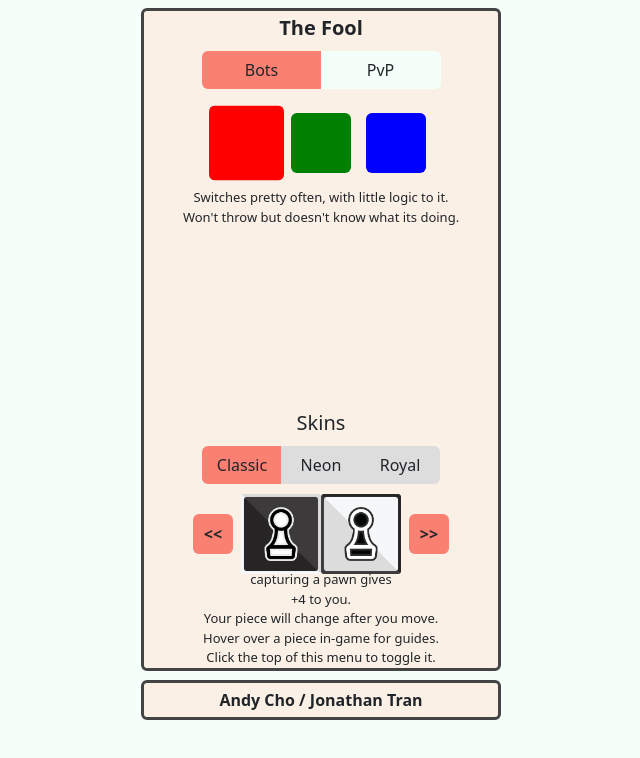
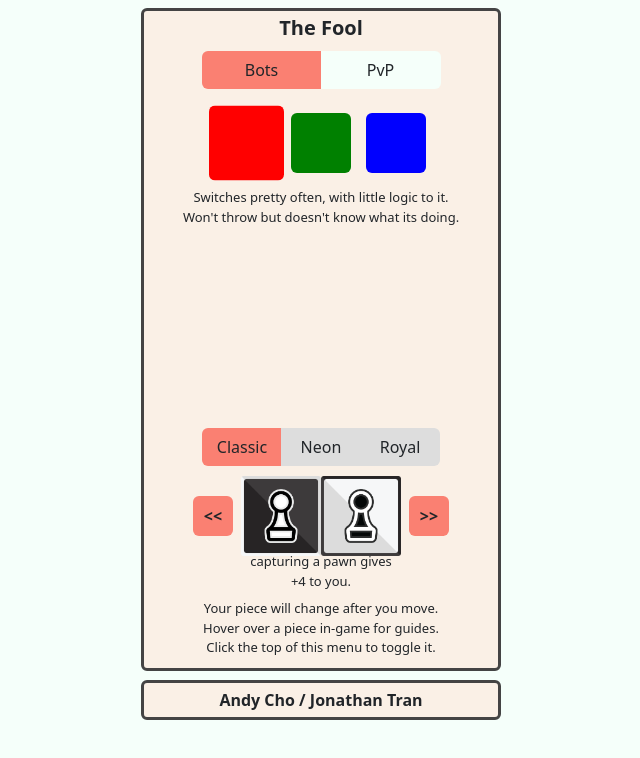
Before and after one commit to jotyot/switch-chess, a React (Vite) app: page / in a window 1280 px wide. Shown: the top 758 px of the page, without its empty margins (319-959 px from the left). Built offline with nearby package versions, Linux system fonts and the light colour scheme.

Commit message:
no lines

```diff
--- a/src/components/Game/HandUI.tsx
+++ b/src/components/Game/HandUI.tsx
@@ -56,6 +56,9 @@ function HandUI({
           width: squareSize + "px",
           ...transition,
           transitionDuration: "0.05s",
+          borderStyle: "solid",
+          borderWidth: "3px",
+          borderColor: Colors.dark,
         }}
         onClick={onClick}
       >
--- a/src/components/Menu/GameTips.tsx
+++ b/src/components/Menu/GameTips.tsx
@@ -1,6 +1,6 @@
 function GameTips() {
   return (
-    <div className="text-center" style={{ fontSize: "13px" }}>
+    <div className="text-center mt-2" style={{ fontSize: "13px" }}>
       <div>Your piece will change after you move.</div>
       <div>Hover over a piece in-game for guides.</div>
       <div>Click the top of this menu to toggle it.</div>
--- a/src/components/Menu/ItemButtons.tsx
+++ b/src/components/Menu/ItemButtons.tsx
@@ -42,7 +42,7 @@ function ItemButtons<T extends object>({
   return (
     <div>
       <PasswordPrompt out={prompt} onKeyDown={handleKeyDown} />
-      <div className="d-flex justify-content-center mt-2">
+      <div className="d-flex justify-content-center">
         <div className="btn-group">
           {groups.map((item, i) => (
             <div
--- a/src/components/Menu/OpponentCard.tsx
+++ b/src/components/Menu/OpponentCard.tsx
@@ -58,6 +58,7 @@ function OpponentCard({
         backgroundColor: Colors.secondary,
         transitionProperty: "height, padding-top",
         transitionDuration: ".5s",
+        transitionTimingFunction: "ease-in-out",
         paddingTop: "2px",
         overflow: "hidden",
         borderStyle: "solid",
@@ -77,7 +78,6 @@ function OpponentCard({
         {opponent.name}
       </div>
 
-      {
       <div>
         <GroupSelect
           groups={groups}
@@ -109,14 +109,7 @@ function OpponentCard({
         >
           {opponent.description}
         </div>
-
-          <div style={{ marginTop: 100 + "px" }}>
-            <div
-              className="text-center position-relative"
-              style={{ fontSize: "20px" }}
-            >
-              {"Skins"}
-            </div>
+        <div style={{ marginTop: 120 + "px" }}>
           <ItemButtons
             groups={Skins}
             selectedItem={selectedSkin}
@@ -128,7 +121,6 @@ function OpponentCard({
           <GameTips />
         </div>
       </div>
-      }
     </div>
   );
 }
```
Also changed, not shown: src/components/Menu/Line.tsx (added, +22 -0 lines). Lines whose indentation alone changed are shown as unchanged.
